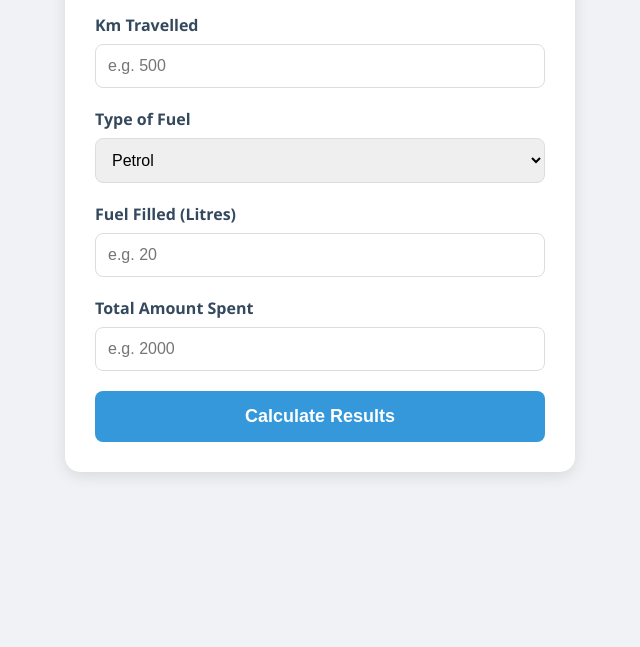
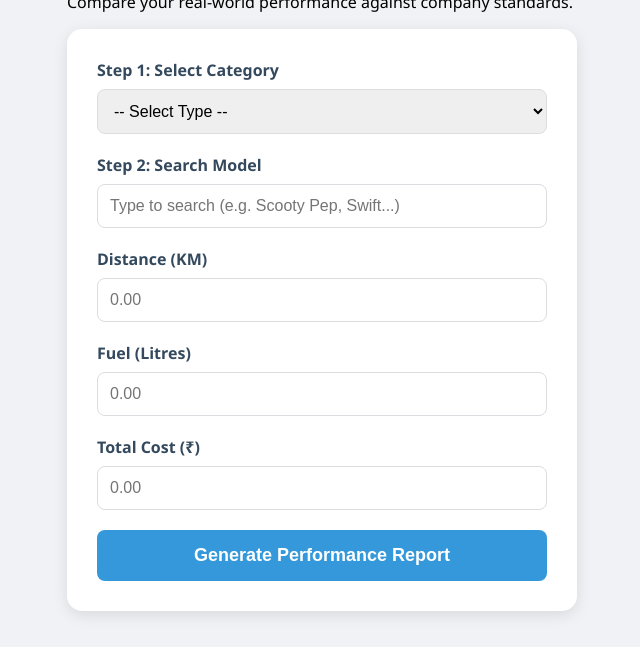
Before and after one commit to Kaliraj09/mileage-calculator, a plain HTML site: page index.html in a window 1280 px wide. Shown: the part 153-800 px from the top of the page, without its empty margins (320-960 px from the left). Drawn offline with Linux system fonts and the light colour scheme.

Commit message:
Update to version 2

```diff
--- a/index.html
+++ b/index.html
@@ -7,42 +7,77 @@
     <link rel="stylesheet" href="style.css">
 </head>
 <body>
-    <div class="calculator-card">
-        <h1 class="main-heading">Mileage Calculator By Kali</h1>
+    <div class="container">
+        <header>
+            <h1>Mileage Calculator By Kali</h1>
+            <p>Compare your real-world performance against company standards.</p>
+        </header>
 
-        <div class="form-container">
-            <div class="input-group">
-                <label>Km Travelled</label>
-                <input type="number" id="distance" placeholder="e.g. 500">
+        <main class="calculator-card">
+            <div class="form-grid">
+                <div class="input-group full-width">
+                    <label>Step 1: Select Category</label>
+                    <select id="vehicleType" onchange="loadModels()">
+                        <option value="">-- Select Type --</option>
+                        <option value="Scooty">Scooty</option>
+                        <option value="Bike">Bike</option>
+                        <option value="Car">Car</option>
+                        <option value="Lorry">Lorry / Truck</option>
+                        <option value="Bus">Bus</option>
+                    </select>
+                </div>
+
+                <div class="input-group full-width">
+                    <label>Step 2: Search Model</label>
+                    <input type="text" id="modelSearch" placeholder="Type to search (e.g. Scooty Pep, Swift...)" onkeyup="filterModels()">
+                    <div id="searchDropdown" class="search-results hidden"></div>
                 </div>
 
                 <div class="input-group">
-                <label>Type of Fuel</label>
-                <select id="fuelType">
-                    <option value="Petrol">Petrol</option>
-                    <option value="Diesel">Diesel</option>
-                </select>
+                    <label>Distance (KM)</label>
+                    <input type="number" id="distance" placeholder="0.00">
                 </div>
 
                 <div class="input-group">
-                <label>Fuel Filled (Litres)</label>
-                <input type="number" id="fuelQuantity" placeholder="e.g. 20">
+                    <label>Fuel (Litres)</label>
+                    <input type="number" id="fuel" placeholder="0.00">
                 </div>
 
-            <div class="input-group">
-                <label>Total Amount Spent</label>
-                <input type="number" id="totalAmount" placeholder="e.g. 2000">
+                <div class="input-group full-width">
+                    <label>Total Cost (₹)</label>
+                    <input type="number" id="cost" placeholder="0.00">
+                </div>
             </div>
 
-            <button onclick="calculateKali()">Calculate Results</button>
+            <button class="calc-btn" onclick="calculateResult()">Generate Performance Report</button>
+        </main>
+
+        <section id="resultCard" class="result-card hidden">
+            <div class="res-header">
+                <span id="vehicleNameDisplay">Vehicle Name</span>
+                <div id="statusBadge" class="badge">Checking...</div>
             </div>
 
-        <div id="results" class="results-area hidden">
-            <div class="res-item"><strong>Fuel Cost per kilometer:</strong> <span id="costPerKm">0</span></div>
-            <div class="res-item"><strong>Mileage per Litre:</strong> <span id="mileage">0</span></div>
-            <div class="res-item"><strong>Fuel:</strong> <span id="dispFuel">Petrol</span></div>
-            <div class="res-item"><strong>Distance:</strong> <span id="dispDist">0</span> km</div>
+            <div class="res-stats">
+                <div class="stat-box">
+                    <small>Your Mileage</small>
+                    <p id="myMileage">0.0</p>
+                    <span>km/L</span>
                 </div>
+                <div class="stat-box">
+                    <small>Company Std</small>
+                    <p id="stdMileage">0.0</p>
+                    <span>km/L</span>
+                </div>
+                <div class="stat-box">
+                    <small>Cost/KM</small>
+                    <p id="costPerKm">₹0.0</p>
+                    <span>per km</span>
+                </div>
+            </div>
+
+            <div id="feedbackMessage" class="feedback-text"></div>
+        </section>
     </div>
     <script src="script.js"></script>
 </body>
```
Lines whose indentation alone changed are shown as unchanged.
